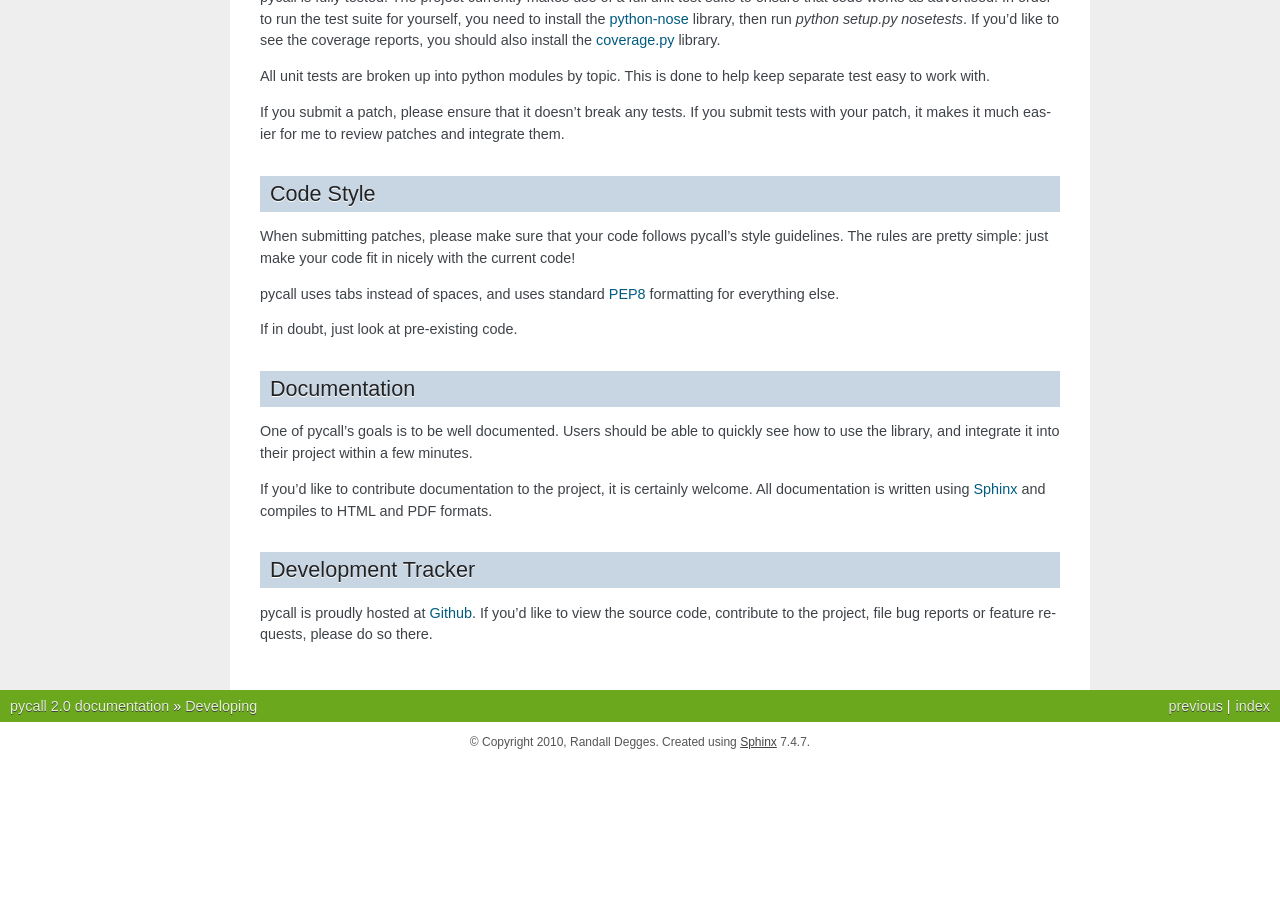
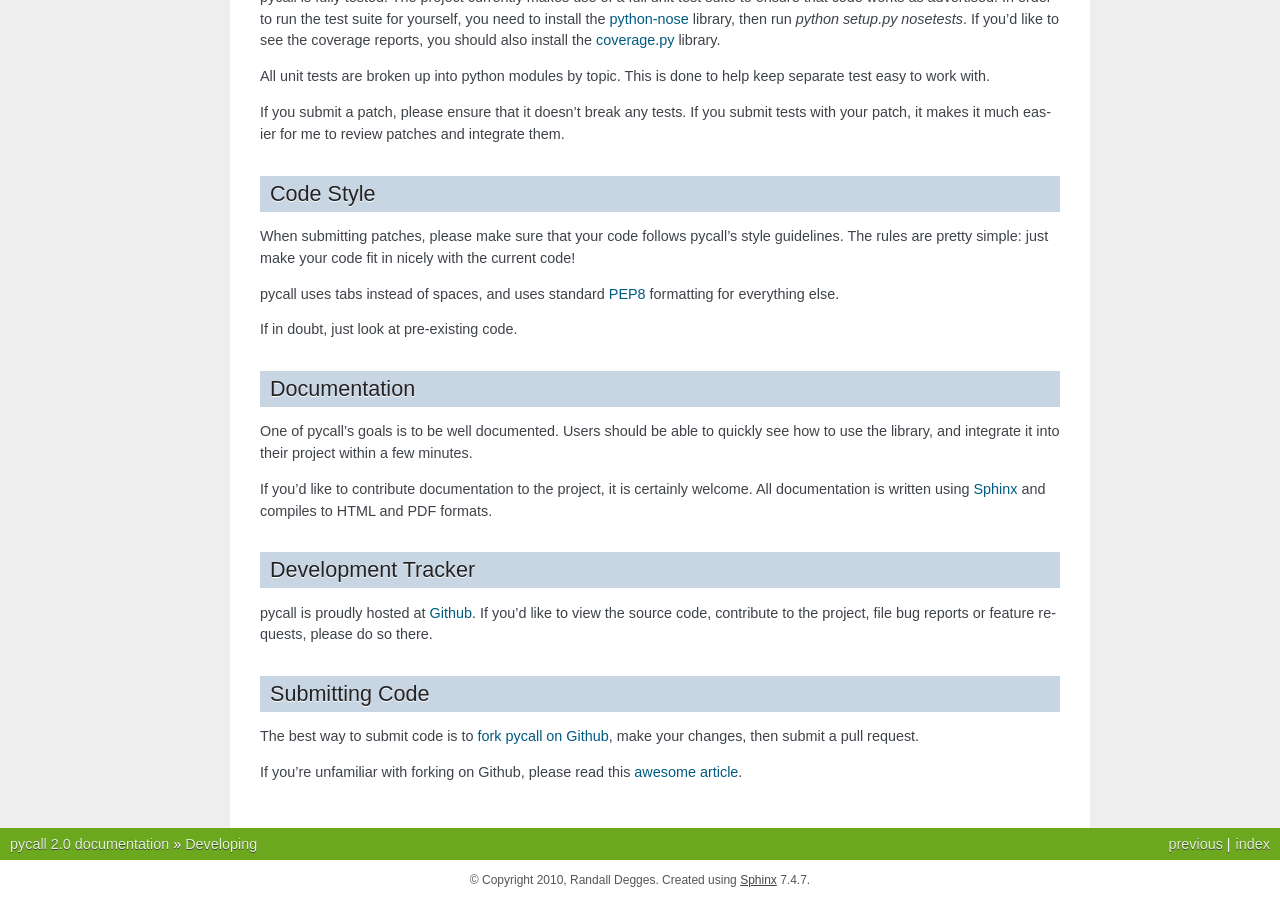
Before and after one commit to rdegges/pycall, a Sphinx documentation site: the page built from docs/developing.rst, in a window 1280 px wide and 900 px high, scrolled down 866 px. Built offline with Sphinx 7.4.7, drawn with Linux system fonts in a browser that asks for light colours; pages that are not in the unit, such as notebooks, are missing from menus; before the commit the page ends 1628 px from its top, so only the background shows below that.

Commit message:
Adding section on submitting code.
It explains how to submit code the preferred way (via pull requests on github).

```diff
--- a/docs/developing.rst
+++ b/docs/developing.rst
@@ -92,3 +92,13 @@
 pycall is proudly hosted at `Github <https://github.com/rdegges/pycall>`_. If
 you'd like to view the source code, contribute to the project, file bug reports
 or feature requests, please do so there.
+
+Submitting Code
+---------------
+
+The best way to submit code is to `fork pycall on Github
+<https://github.com/rdegges/pycall>`_, make your changes, then submit a pull
+request.
+
+If you're unfamiliar with forking on Github, please read this `awesome article
+<http://www.lornajane.net/posts/2010/Contributing-to-Projects-on-GitHub>`_.
```
